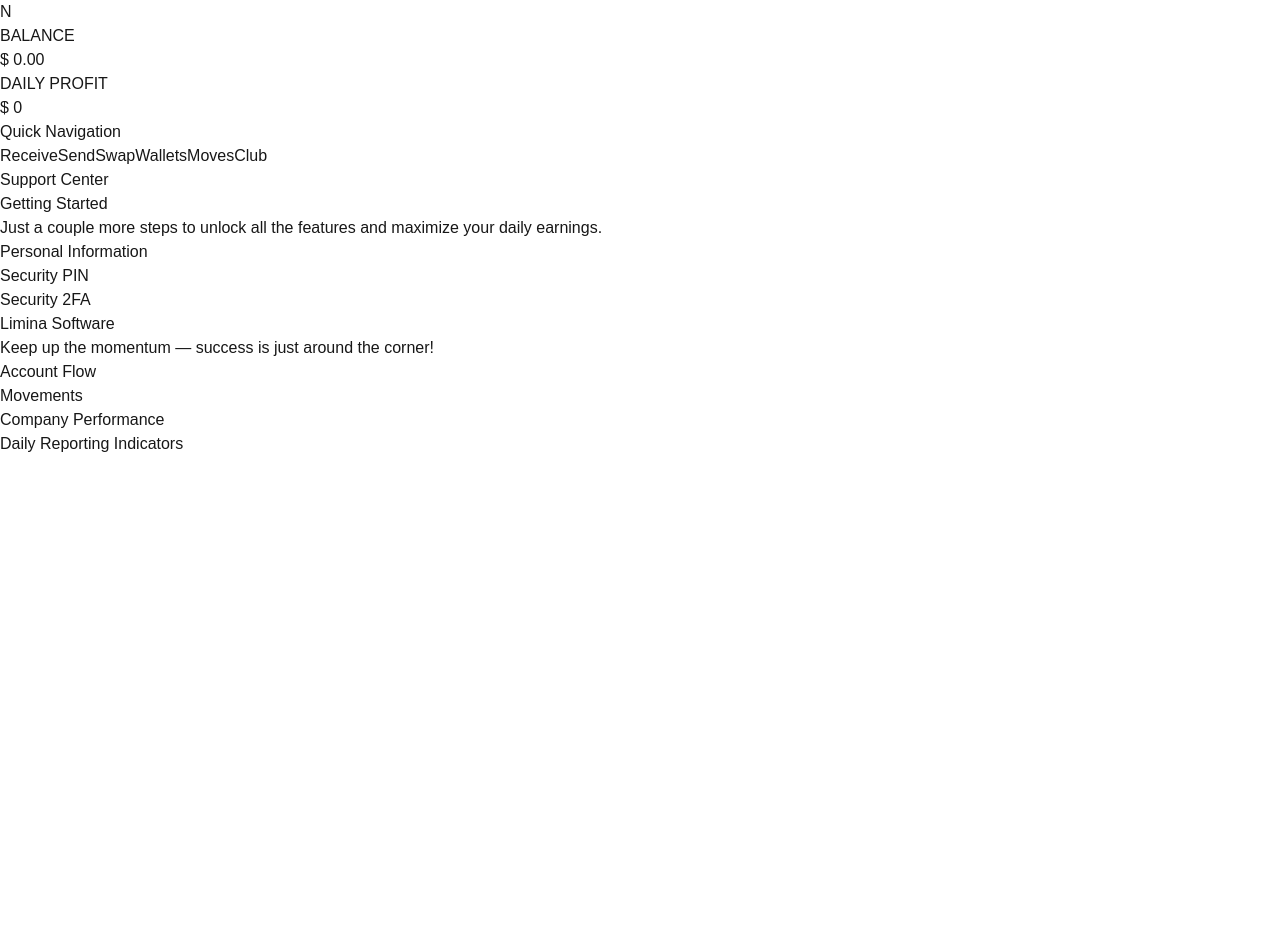
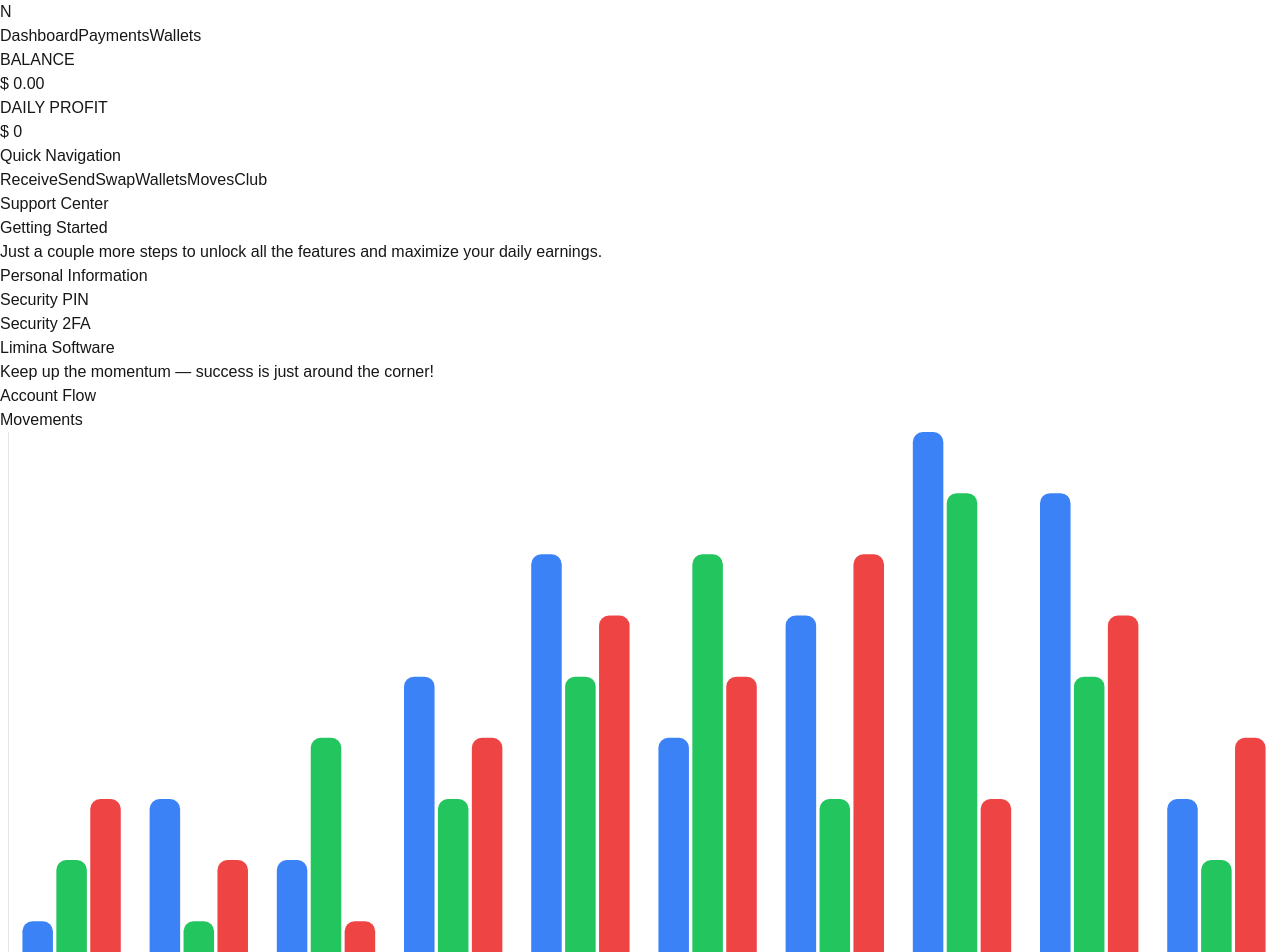
Before and after one commit to TranNam2000/webcoin, a Next.js app: page /home in a window 1280 px wide. Shown: the top 952 px of the page. Before the commit the page ends 800 px from the top, so only its background shows below. Built offline with nearby package versions, Linux system fonts and the light colour scheme.

Commit message:
add chart

```diff
--- a/package.json
+++ b/package.json
@@ -9,9 +9,13 @@
     "lint": "next lint"
   },
   "dependencies": {
+    "@react-icons/all-files": "^4.1.0",
+    "chart.js": "^4.4.7",
     "next": "15.0.4",
     "react": "^19.0.0",
-    "react-dom": "^19.0.0"
+    "react-chartjs-2": "^5.2.0",
+    "react-dom": "^19.0.0",
+    "recharts": "^2.15.0"
   },
   "devDependencies": {
     "@types/node": "^20",
--- a/src/app/home/page.tsx
+++ b/src/app/home/page.tsx
@@ -1,42 +1,141 @@
 'use client'
 
+import { useState } from 'react';
+import { Bar } from 'react-chartjs-2';
+import { Chart as ChartJS, CategoryScale, LinearScale, BarElement, Title, Tooltip, Legend } from 'chart.js';
+import Payment from '../payment/page'
+
+ChartJS.register(CategoryScale, LinearScale, BarElement, Title, Tooltip, Legend);
+
 export default function Home() {
+  const [activeNav, setActiveNav] = useState('Dashboard');
+
+  const data = {
+    labels: ["12.21", "12.22", "12.23", "12.24", "12.25", "12.26", "12.27", "12.28", "12.29", "12.30"],
+    datasets: [
+      {
+        label: "Dataset 1",
+        data: [10, 20, 15, 30, 40, 25, 35, 50, 45, 20],
+        backgroundColor: "#3b82f6",
+        borderRadius: 10, // Add rounded corners to the bars
+
+      },
+      {
+        label: "Dataset 2",
+        data: [15, 10, 25, 20, 30, 40, 20, 45, 30, 15],
+        backgroundColor: "#22c55e",
+        borderRadius: 10, // Add rounded corners to the bars
+
+      },
+      {
+        label: "Dataset 3",
+        data: [20, 15, 10, 25, 35, 30, 40, 20, 35, 25],
+        backgroundColor: "#ef4444",
+        borderRadius: 10, // Add rounded corners to the bars
+
+      },
+    ],
+  };
+  const options = {
+    responsive: true,
+    plugins: {
+      legend: {
+        display: false, // Disable the legend (color labels)
+        position: "top",
+      },
+      title: {
+        display: false,
+      },
+    },
+    scales: {
+      x: {
+        stacked: false,
+        grid: {
+          display: false, // Hide the x-axis grid lines
+        },
+      },
+      y: {
+        stacked: false,
+        grid: {
+          display: false, // Hide the y-axis grid lines
+        },
+        ticks: {
+          display: false, // Hide the y-axis labels
+        },
+        borderColor: 'transparent', // Remove left border line
+      },
+    },
+  };
+
+
+
   return (
-    <div className="flex min-h-screen bg-gray-100">
+    <div className="flex flex-col min-h-screen bg-gray-100">
+      {/* Top Navigation */}
+      <nav className="bg-white shadow-lg p-4 flex justify-between items-center">
+        <div className="text-blue-600 font-bold text-3xl">N</div>
+        <div className="flex space-x-4">
+          <a
+            href="#"
+            className={`px-3 py-2 rounded-md text-sm font-medium ${activeNav === 'Dashboard' ? 'bg-blue-100 text-blue-600' : 'text-gray-700 hover:bg-gray-200'}`}
+            onClick={() => setActiveNav('Dashboard')}
+          >
+            Dashboard
+          </a>
+          <a
+            href="#"
+            className={`px-3 py-2 rounded-md text-sm font-medium ${activeNav === 'Payments' ? 'bg-blue-100 text-blue-600' : 'text-gray-700 hover:bg-gray-200'}`}
+            onClick={() => setActiveNav('Payments')}
+          >
+            Payments
+          </a>
+          <a
+            href="#"
+            className={`px-3 py-2 rounded-md text-sm font-medium ${activeNav === 'Wallets' ? 'bg-blue-100 text-blue-600' : 'text-gray-700 hover:bg-gray-200'}`}
+            onClick={() => setActiveNav('Wallets')}
+          >
+            Wallets
+          </a>
+        </div>
+      </nav>
+
+      <div className="flex flex-1">
         {/* Sidebar */}
-      <aside className="w-64 bg-white shadow-lg p-6 flex flex-col">
-        {/* Logo */}
-        <div className="flex items-center space-x-2 mb-6">
-          <div className="text-blue-600 font-bold text-3xl">N</div>
-        </div>
+        <aside className="w-84 bg-white shadow-lg p-6 flex flex-col">
 
           {/* Balance Section */}
           <div className="mb-6">
             <p className="text-gray-500 text-sm">BALANCE</p>
-          <p className="text-lg font-semibold">$ 0.00</p>
+            <p className="gray-500 font-semibold">$ 0.00</p>
             <p className="text-gray-500 text-sm mt-2">DAILY PROFIT</p>
-          <p className="text-lg font-semibold">$ 0</p>
+            <p className="text-gray-500 font-semibold">$ 0</p>
           </div>
 
           {/* Quick Navigation */}
-        <p className="font-semibold mb-4">Quick Navigation</p>
-        <div className="grid grid-cols-3 gap-2">
-          <button className="py-2 bg-blue-100 text-blue-600 rounded hover:bg-blue-200">
+          <p className="font-semibold  text-gray-500  mb-5">Quick Navigation</p>
+          <div className="grid grid-cols-3 gap-3">
+            <button className="py-2 px-4 bg-blue-100 text-blue-500 rounded-lg hover:bg-blue-300 transition duration-200">
               Receive
             </button>
-          <button className="py-2 bg-blue-100 text-blue-600 rounded hover:bg-blue-200">
+            <button className="py-2 px-4 bg-blue-100 text-blue-500 rounded-lg hover:bg-blue-300 transition duration-200">
               Send
             </button>
-          <button className="py-2 bg-blue-100 text-blue-600 rounded hover:bg-blue-200">
+            <button className="py-2 px-4 bg-blue-100 text-blue-500 rounded-lg hover:bg-blue-300 transition duration-200">
               Swap
             </button>
-          <button className="py-2 bg-gray-200 rounded">Wallets</button>
-          <button className="py-2 bg-gray-200 rounded">Moves</button>
-          <button className="py-2 bg-gray-200 rounded">Club</button>
+            <button className="py-2 px-4 bg-blue-100 text-blue-500 rounded-lg hover:bg-blue-300 transition duration-200">
+              Wallets
+            </button>
+            <button className="py-2 px-4 bg-blue-100 text-blue-500 rounded-lg hover:bg-blue-300 transition duration-200">
+              Moves
+            </button>
+            <button className="py-2 px-4 bg-blue-100 text-blue-500 rounded-lg hover:bg-blue-300 transition duration-200">
+              Club
+            </button>
           </div>
           {/* Support */}
           <div className="mt-auto">
-          <button className="w-full py-2 mt-4 bg-blue-50 text-blue-500 rounded">
+            <button className="w-full py-2 mt-4 bg-blue-50 text-blue-500 rounded-lg hover:bg-blue-100 transition duration-200">
               Support Center
             </button>
           </div>
@@ -44,10 +143,12 @@ export default function Home() {
 
         {/* Main Content */}
         <main className="flex-1 p-6 space-y-6">
+          {activeNav === 'Dashboard' && (
+            <>
               {/* Top Section */}
               <section className="grid grid-cols-1 md:grid-cols-2 gap-6">
                 {/* Getting Started */}
-          <div className="bg-white p-6 rounded-lg shadow">
+                <div className="bg-white p-6 rounded-lg shadow hover:shadow-lg transition-shadow duration-200">
                   <h2 className="text-lg font-semibold text-blue-600">
                     Getting Started
                   </h2>
@@ -65,7 +166,7 @@ export default function Home() {
                 </div>
 
                 {/* Limina Software Card */}
-          <div className="bg-gradient-to-r from-blue-500 to-blue-700 text-white p-6 rounded-lg shadow-lg">
+                <div className="bg-gradient-to-r from-blue-500 to-blue-700 text-white p-6 rounded-lg shadow-lg hover:shadow-xl transition-shadow duration-200">
                   <h2 className="text-lg font-semibold">Limina Software</h2>
                   <p className="mt-2 text-sm">
                     Keep up the momentum — success is just around the corner!
@@ -76,21 +177,47 @@ export default function Home() {
               {/* Bottom Section */}
               <section className="grid grid-cols-1 md:grid-cols-2 gap-6">
                 {/* Account Flow */}
-          <div className="bg-white p-6 rounded-lg shadow">
+                <div className="bg-white p-6 rounded-lg shadow hover:shadow-lg transition-shadow duration-200">
                   <h3 className="font-semibold text-gray-700">Account Flow</h3>
                   <p className="text-gray-500 mt-2">Movements</p>
-            {/* Placeholder Chart */}
-            <div className="h-24 bg-gray-100 mt-4 rounded"></div>
+                  <div className="w-full max-w-4xl mx-auto">
+        <Bar options={options} data={data} />
+      </div>
                 </div>
 
                 {/* Company Performance */}
-          <div className="bg-white p-6 rounded-lg shadow">
+                <div className="bg-white p-6 rounded-lg shadow hover:shadow-lg transition-shadow duration-200">
                   <h3 className="font-semibold text-gray-700">Company Performance</h3>
                   <p className="text-gray-500 mt-2">Daily Reporting Indicators</p>
-            <div className="h-24 bg-gray-100 mt-4 rounded"></div>
+                  <div className="w-full max-w-4xl mx-auto">
+                <Bar options={options} data={data} />
+                </div>
+                </div>
+
+              </section>
+              <section >
+                <div className="bg-white p-6 rounded-lg shadow hover:shadow-lg transition-shadow duration-200">
+                  <h2 className="text-lg font-semibold text-blue-600">Limina Live Trades
+                  </h2>
+                  <p className="text-gray-500 mt-2">Profitable transactions                  </p>
                 </div>
               </section>
+            </>
+          )}
+          {activeNav === 'Payments' && (
+
+            <div>
+<Payment />
+            </div>
+          )}
+          {activeNav === 'Wallets' && (
+            <div className="bg-white p-6 rounded-lg shadow hover:shadow-lg transition-shadow duration-200">
+              <h2 className="text-lg font-semibold text-blue-600">Wallets</h2>
+              <p className="text-gray-500 mt-2">Manage your wallets here.</p>
+            </div>
+          )}
         </main>
+      </div>
     </div>
   );
 }
--- a/src/app/main/page.tsx
+++ b/src/app/main/page.tsx
@@ -95,7 +95,6 @@ export default function Navbar() {
       <nav className="fixed top-0 left-0 w-full bg-gray-800 z-50">
   <div className="mx-auto max-w-7xl px-2 sm:px-6 lg:px-8">
     <div className="relative flex h-16 items-center justify-center">
-      {/* Logo và Menu */}
       <div className="flex items-center space-x-6">
         {/* Logo */}
           <img
@@ -104,7 +103,6 @@ export default function Navbar() {
             alt="Your Company"
           />
 
-        {/* Menu */}
         <div className="flex space-x-4">
           {['Home', 'Team', 'Projects', 'Calendar'].map((menu) => (
             <a
@@ -121,9 +119,6 @@ export default function Navbar() {
     </div>
   </div>
 </nav>
-
-
-      {/* Dynamic Content */}
       <div >
         {CurrentContent}
       </div>
--- /dev/null
+++ b/src/app/payment/page.tsx
@@ -0,0 +1,92 @@
+
+function Payments() {
+  return (
+    <div>
+         <div className="bg-white p-6 rounded-lg shadow hover:shadow-lg transition-shadow duration-200">
+              <h2 className="text-lg font-semibold text-blue-600">Payments</h2>
+              <p className="text-gray-500 mt-2">Manage your payments here.</p>
+
+            </div>
+      <div className="flex flex-col lg:flex-row  lg:space-y-10 lg:space-x-8">
+        {/* Wallets Section */}
+        <div className="flex-1  p-6">
+          <div className="divide-y divide-gray-200">
+          {wallets.map((wallet) => (
+  <div
+    key={wallet.symbol}
+    className="bg-white p-4 rounded-lg shadow-lg mb-4 flex items-center justify-between"
+  >
+    {/* Left Section with Wallet Info */}
+    <div className="flex items-center space-x-4">
+      <div className="bg-gray-100 p-2 rounded-lg shadow-md">
+        <span>{wallet.icon}</span>
+      </div>
+      <div>
+        <h3 className="font-semibold text-gray-800">{wallet.name}</h3>
+        <p className="text-sm text-gray-500">{wallet.symbol}</p>
+      </div>
+    </div>
+
+    {/* Right Section with Balance and Margin/Volume */}
+    <div className="text-right">
+      <p className="font-medium text-gray-800">${wallet.balance}</p>
+      <p className="text-sm text-gray-500">{wallet.margin} / {wallet.volume}</p>
+    </div>
+
+    {/* Action Button */}
+    <button className="text-blue-500 hover:underline">➔</button>
+  </div>
+))}
+
+          </div>
+        </div>
+
+        {/* Sidebar Section */}
+        <div className="flex flex-col space-y-8">
+          {/* Account Flow */}
+          <div className="bg-white shadow-sm rounded-xl p-6">
+            <h2 className="text-xl font-bold pb-4">Account Flow</h2>
+            <div className="h-32 bg-gray-100 rounded-lg"></div>
+          </div>
+
+          {/* Latest Movements */}
+          <div className="bg-white shadow-sm rounded-xl p-6">
+            <h2 className="text-xl font-bold pb-4">Latest Movements</h2>
+            <div className="h-32 bg-gray-100 rounded-lg"></div>
+          </div>
+        </div>
+      </div>
+      </div>
+
+  );
+}
+
+const wallets = [
+  {
+    name: "Binance",
+    symbol: "BNB",
+    balance: "707.759",
+    margin: "0.006%",
+    volume: "$2.1M",
+    icon: "🔶",
+  },
+  {
+    name: "Bitcoin",
+    symbol: "BTC",
+    balance: "93,997.3",
+    margin: "0.0191%",
+    volume: "$209.7M",
+    icon: "🟠",
+  },
+  {
+    name: "Ethereum",
+    symbol: "ETH",
+    balance: "3,354.55",
+    margin: "0.006%",
+    volume: "$131.6M",
+    icon: "⚪",
+  },
+  // Add more wallets as needed
+];
+
+export default Payments;
```
Also changed, not shown: 1 other file (tests, documents, lock files or other folders). Lines whose indentation alone changed are shown as unchanged.
